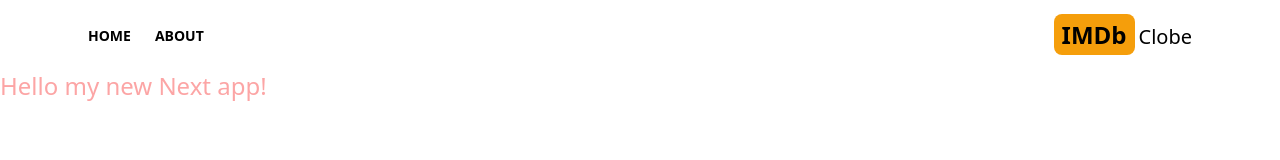
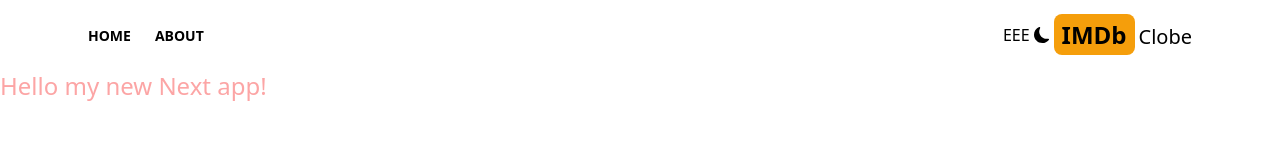
Before and after one commit to Soraka-TheBanshee/imdb-clone, a Next.js app: page / in a window 1280 px wide. Shown: the top 160 px of the page. Built offline with nearby package versions, Linux system fonts and the light colour scheme.

Commit message:
on the way to dark mode!

```diff
--- a/package.json
+++ b/package.json
@@ -15,6 +15,7 @@
     "eslint": "8.34.0",
     "eslint-config-next": "13.2.1",
     "next": "13.2.1",
+    "next-themes": "^0.2.1",
     "react": "18.2.0",
     "react-dom": "18.2.0",
     "react-icons": "^4.7.1",
--- /dev/null
+++ b/src/app/Providers.tsx
@@ -0,0 +1,16 @@
+"use client"
+import { ThemeProvider } from "next-themes"
+
+interface ProvidersProps {
+  children: React.ReactNode
+}
+
+export default function Providers({ children }:ProvidersProps) {
+  return (
+    <>
+      <ThemeProvider enableSystem={true} attribute='class' >
+        {children}
+      </ThemeProvider>
+    </>
+  )
+}
--- a/src/app/layout.tsx
+++ b/src/app/layout.tsx
@@ -1,6 +1,6 @@
 import Header from '@/components/Header/Header'
 import './globals.css'
-// import "./output.css";
+import Providers from './Providers'
 
 export const metadata = {
   title: 'an coll title',
@@ -17,13 +17,16 @@ export default function RootLayout({
     <html lang="en">
       <body>
 
-        <Header />
+        <Providers >
+          <Header />
 
-        {/* Navbar */}
+          {/* Navbar */}
 
-        {/* Search */}
+          {/* Search */}
 
-        <main>{children}</main>
+          <main>{children}</main>
+        </Providers>
+
       </body>
     </html>
   )
--- a/src/app/page.tsx
+++ b/src/app/page.tsx
@@ -3,7 +3,7 @@
 export default function Home() {
   return (
     <>
-      <h1 className="text-2xl text-red-300" >Hello my new Next app!</h1>
+      <h1 className="text-2xl text-red-300 dark:text-green-200" >Hello my new Next app!</h1>
     </>
   )
 }
--- /dev/null
+++ b/src/components/Header/DarkModeSwitch.tsx
@@ -0,0 +1,31 @@
+"use client"
+import {MdLightMode} from "react-icons/md";
+import {BsFillMoonFill} from "react-icons/bs"
+import {useTheme} from "next-themes"
+// import { useEffect } from "react";
+
+export default function DarkModeSwitch() {
+  const {systemTheme, theme, setTheme} = useTheme()
+
+
+    const currentTheme = theme === "system"?systemTheme:theme;
+
+  // useEffect(() => {
+  //   if (currentTheme) {
+  //     setTheme(currentTheme)
+  //   } else {
+  //     setTheme("light")
+  //   }
+  // }, [])
+
+
+
+  return (
+    <>
+      <button onClick={() => console.log(systemTheme, theme)} >EEE</button>
+      {currentTheme === "dark"?<MdLightMode onClick={() => setTheme("light")} />:<BsFillMoonFill onClick={() => setTheme("dark")} />}
+
+
+    </>
+  )
+}
--- a/src/components/Header/Header.tsx
+++ b/src/components/Header/Header.tsx
@@ -2,6 +2,7 @@ import MenuItem from "./MenuItem";
 import { ImHome3 } from "react-icons/im"
 import { BsFillInfoCircleFill } from "react-icons/bs"
 import Link from "next/link";
+import DarkModeSwitch from "./DarkModeSwitch";
 
 export default function Header() {
   return (
@@ -14,7 +15,9 @@ export default function Header() {
         <MenuItem title="HOME" link="/" Icon={ImHome3} />
         <MenuItem title="ABOUT" link="/about" Icon={BsFillInfoCircleFill} />
       </div>
-      <div className="">
+
+      <div className="flex gap-1 items-center">
+        <DarkModeSwitch />
         <Link href="/" >
           <h2 className="text-2xl" >
             <span  className="font-bold bg-amber-500 py-1 px-2 rounded-lg mr-1">IMDb</span>
--- a/tailwind.config.js
+++ b/tailwind.config.js
@@ -1,5 +1,6 @@
 /** @type {import('tailwindcss').Config} */
 module.exports = {
+  darkMode: "class",
   content: [
     // Or if using `src` directory:
     "./src/**/*.{js,ts,jsx,tsx}",
```
Also changed, not shown: 1 other file (tests, documents, lock files or other folders).
